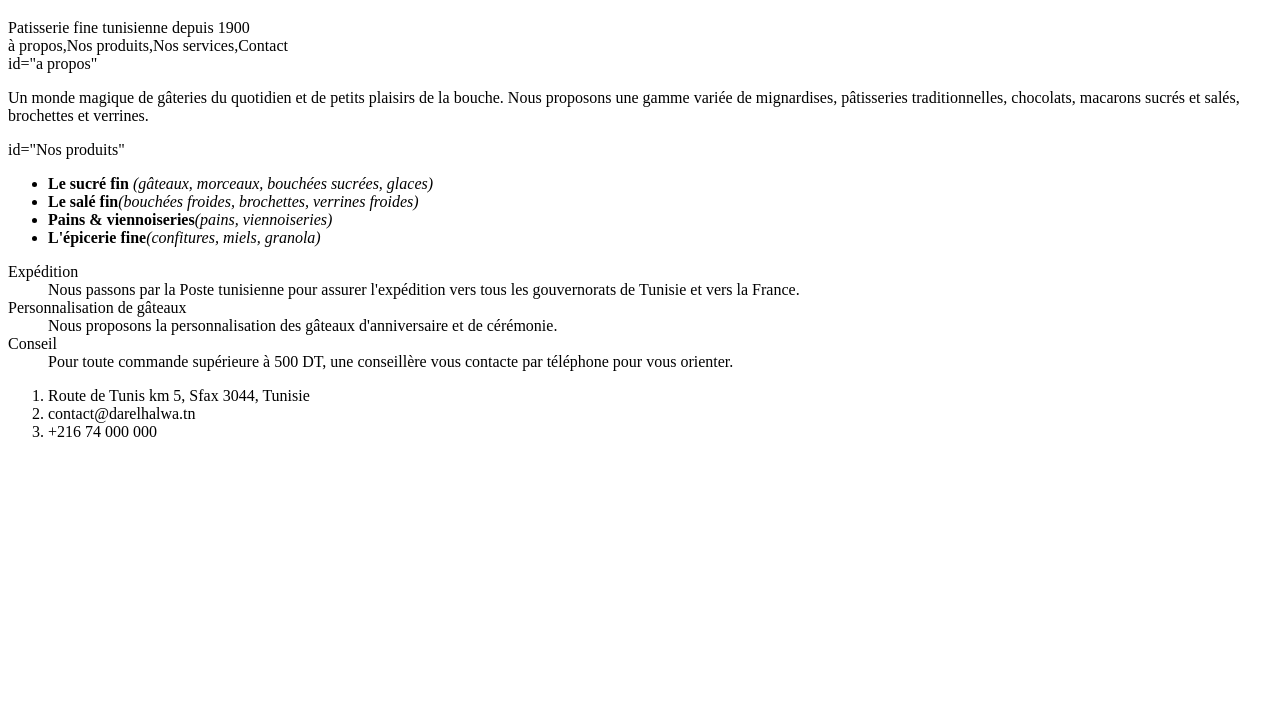
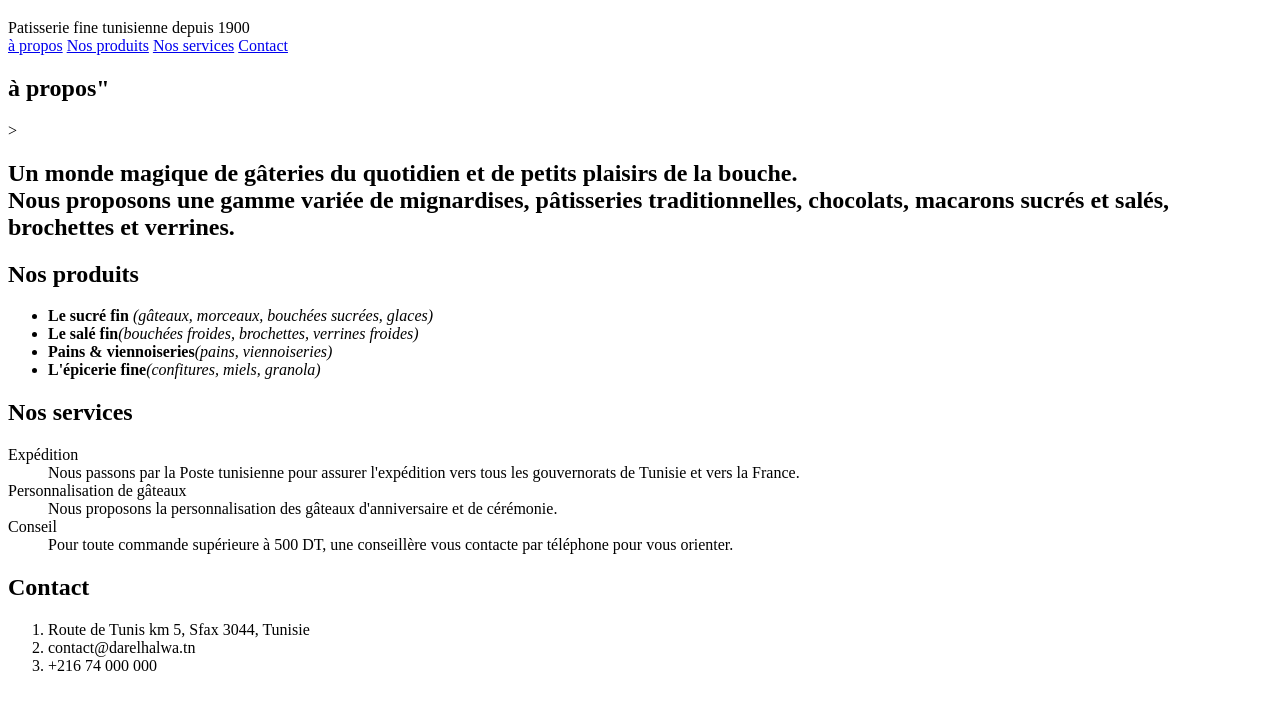
Before and after one commit to chayma129/dar-el-halwa, a plain HTML site: page index.html in a window 1280 px wide. Shown: the part 61-770 px from the top of the page. Drawn offline with Linux system fonts and the light colour scheme.

Commit message:
Valider la structure HTML5

```diff
--- a/index.html
+++ b/index.html
@@ -7,25 +7,36 @@
 </head>
 <body>
     <h1>Dar El Halwa</h1>
-    <header>Patisserie fine tunisienne depuis 1900
-        <nav>à propos,Nos produits,Nos services,Contact</nav>
-    </header>
-    <section>
-        id="a propos"
-        <p>Un monde magique de gâteries du quotidien et de petits plaisirs de la bouche. Nous proposons
+    <header>Patisserie fine tunisienne depuis 1900 </header>
+      <nav>
+        <a href="àpropos.html">à propos</a>
+        <a href="Nosproduits.html">Nos produits</a>
+        <a href="Nosservices.html">Nos services</a>
+        <a href="Contact.html">Contact</a>
+      </nav>
+
+    <section id="àpropos">
+         <h2>à propos"</h2>>
+        <div>
+            <article> <h2>Un monde magique de gâteries du quotidien et de petits plaisirs de la bouche. <br> Nous proposons
 une gamme variée de mignardises, pâtisseries traditionnelles, chocolats, macarons sucrés et
-salés, brochettes et verrines. </p>
+salés, brochettes et verrines.</h2></article>
+</div>
     </section>
-    <section>
-        id="Nos produits"
+    <section id="Nosproduits" >
+        <h2>Nos produits</h2>
+         <div>
         <ul>
             <li><strong>Le sucré fin</strong> <em>(gâteaux, morceaux, bouchées sucrées, glaces)</em></li>
             <li><strong>Le salé fin</strong><em>(bouchées froides, brochettes, verrines froides)</em></li>
             <li><strong>Pains & viennoiseries</strong><em>(pains, viennoiseries)</em></li>
             <li><strong>L'épicerie fine</strong><em>(confitures, miels, granola)</em></li>
         </ul>
+        </div>
     </section>
-    <section>
+    <section id="Nosservives">
+        <h2>Nos services</h2>
+        <div>
         <dl>
             <dt>Expédition</dt> <dd>Nous passons par la Poste tunisienne pour assurer l'expédition vers tous les gouvernorats
 de Tunisie et vers la France.</dd>
@@ -35,13 +46,17 @@ gâteaux d'anniversaire et de cérémonie.</dd>
 une conseillère vous contacte par téléphone
 pour vous orienter.</dd>
         </dl>
+        </div>
     </section>
-    <section>
+    <section id="Contact">
+        <h2>Contact</h2>
+        <div>
         <ol>
             <li>Route de Tunis km 5, Sfax 3044, Tunisie</li>
             <li>contact@darelhalwa.tn</li>
             <li>+216 74 000 000</li>
         </ol>
+        </div>
     </section>
 </body>
 </html>
```
